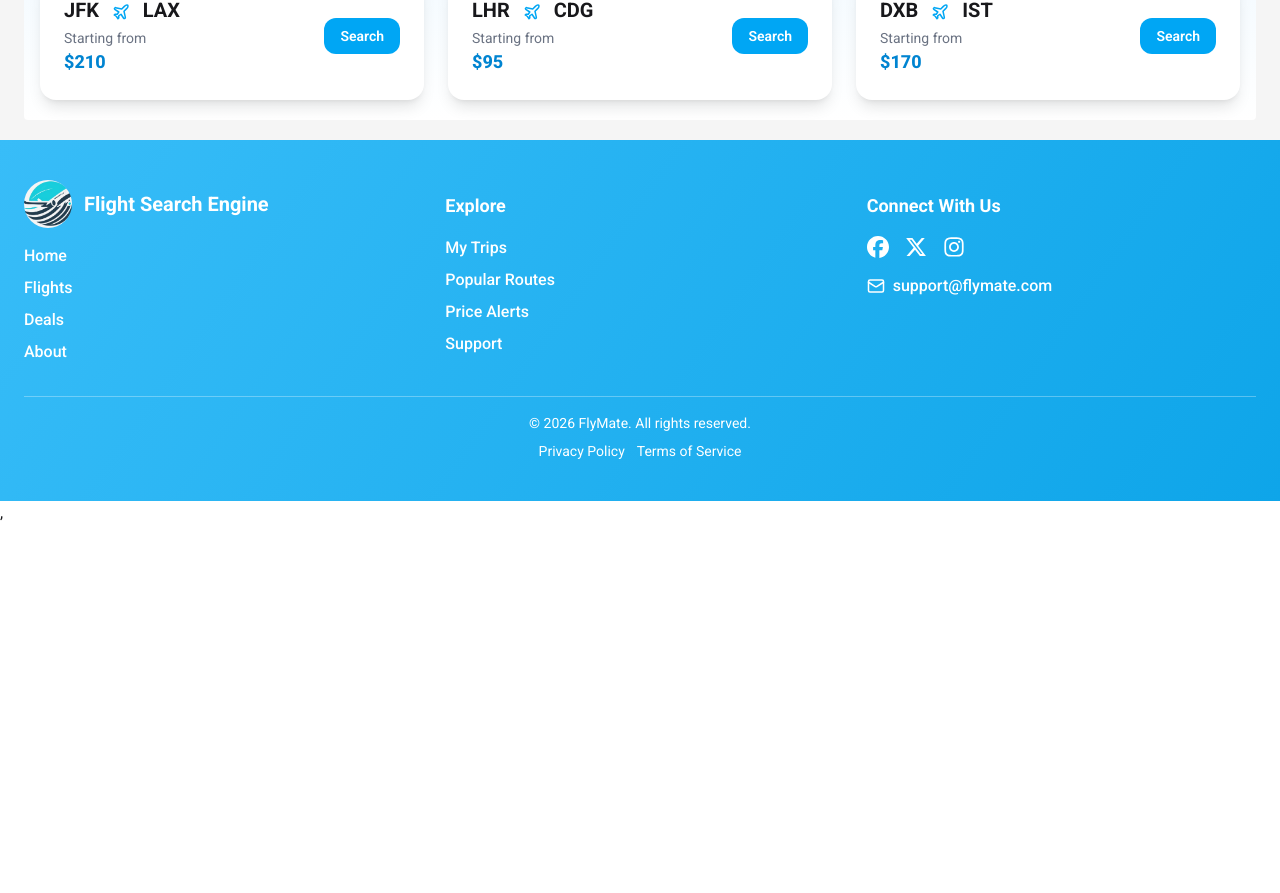
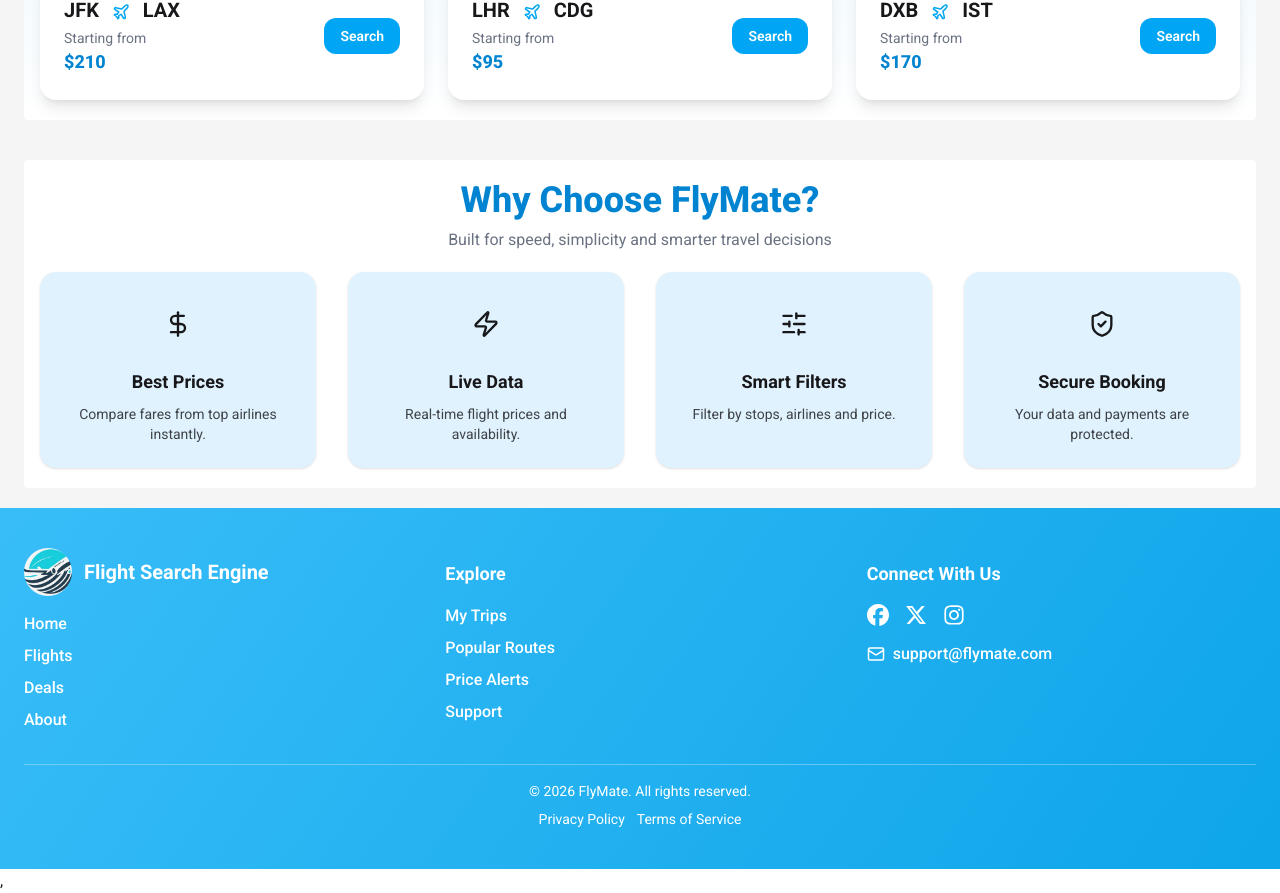
Before and after one commit to marufaakter1947/flight-search-engine, a React (Vite) app: page / in a window 1280 px wide. Shown: the part 749-1642 px from the top of the page. Before the commit the page ends 1274 px from the top, so only its background shows below. Built offline with nearby package versions, Linux system fonts and the light colour scheme; no server answers.

Commit message:
Added Why Choose Us section

```diff
--- /dev/null
+++ b/src/Components/WhyChooseUs.jsx
@@ -0,0 +1,40 @@
+import { ShieldCheck, DollarSign, Zap, SlidersHorizontal } from "lucide-react";
+
+const features = [
+  { icon: <DollarSign size={28} />, title: "Best Prices", desc: "Compare fares from top airlines instantly." },
+  { icon: <Zap size={28} />, title: "Live Data", desc: "Real-time flight prices and availability." },
+  { icon: <SlidersHorizontal size={28} />, title: "Smart Filters", desc: "Filter by stops, airlines and price." },
+  { icon: <ShieldCheck size={28} />, title: "Secure Booking", desc: "Your data and payments are protected." },
+];
+
+const WhyChooseUs = () => {
+  return (
+    <section className="py-5 mt-10 bg-white rounded">
+      <div className="max-w-7xl mx-auto px-4">
+        <h2 className="text-3xl md:text-4xl font-extrabold text-center text-sky-600">
+          Why Choose FlyMate?
+        </h2>
+        <p className="text-center text-gray-500 mt-2 mb-5">
+          Built for speed, simplicity and smarter travel decisions
+        </p>
+
+        <div className="grid grid-cols-1 sm:grid-cols-2 lg:grid-cols-4 gap-8">
+          {features.map((f, i) => (
+            <div
+              key={i}
+              className="bg-sky-100 rounded-2xl p-6 text-center hover:bg-sky-500 hover:text-white transition-all duration-300 group shadow"
+            >
+              <div className="w-14 h-14 mx-auto flex items-center justify-center rounded-full bg-sky-100 group-hover:bg-white/20 mb-4">
+                {f.icon}
+              </div>
+              <h3 className="font-bold text-lg mb-2">{f.title}</h3>
+              <p className="text-sm opacity-80">{f.desc}</p>
+            </div>
+          ))}
+        </div>
+      </div>
+    </section>
+  );
+};
+
+export default WhyChooseUs;
--- a/src/Pages/Home.jsx
+++ b/src/Pages/Home.jsx
@@ -1,12 +1,14 @@
 import React from 'react';
 import Hero from '../Components/Hero';
 import PopularRoutes from '../Components/PopularRoutes';
+import WhyChooseUs from '../Components/WhyChooseUs';
 
 const Home = () => {
     return (
         <div>
             <Hero></Hero>
             <PopularRoutes></PopularRoutes>
+            <WhyChooseUs></WhyChooseUs>
         </div>
     );
 };
```
